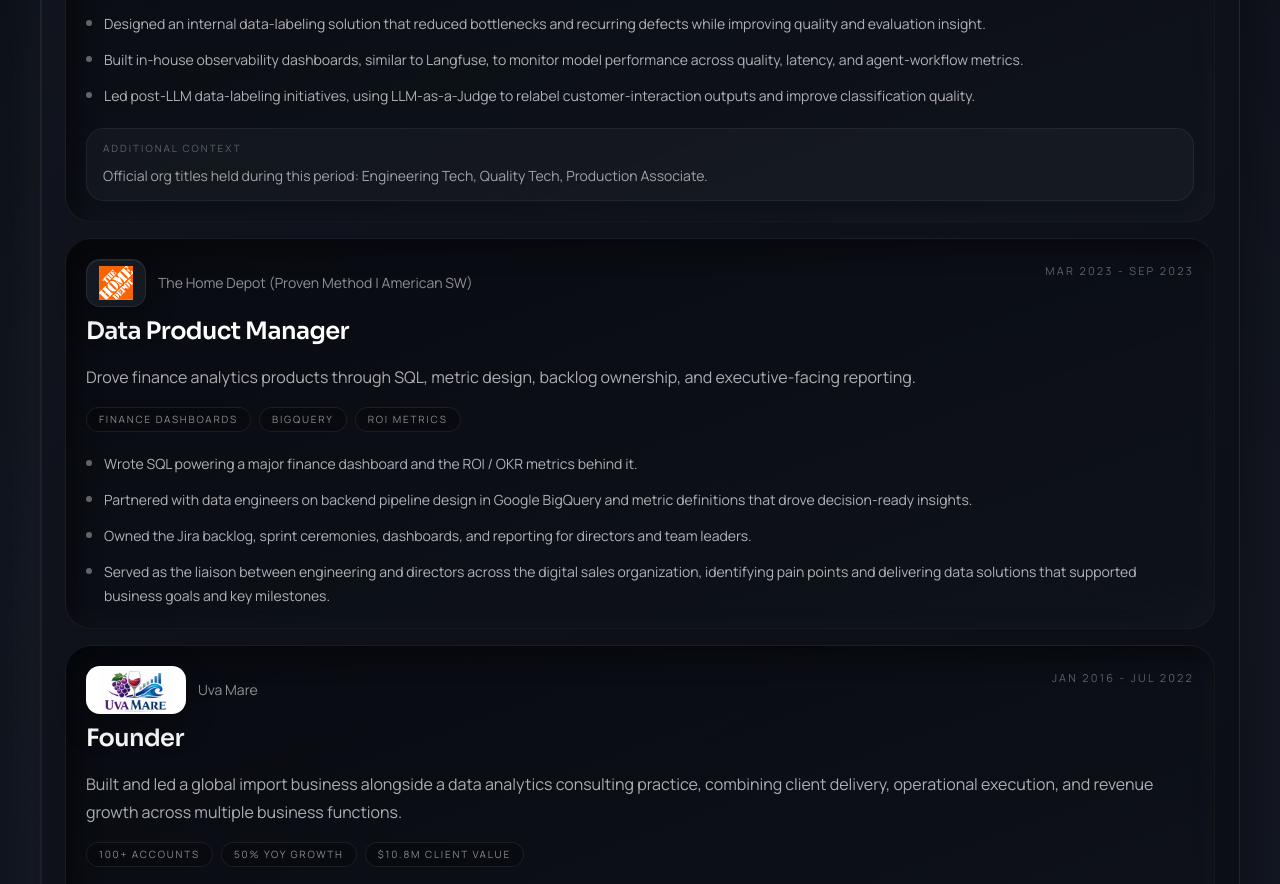
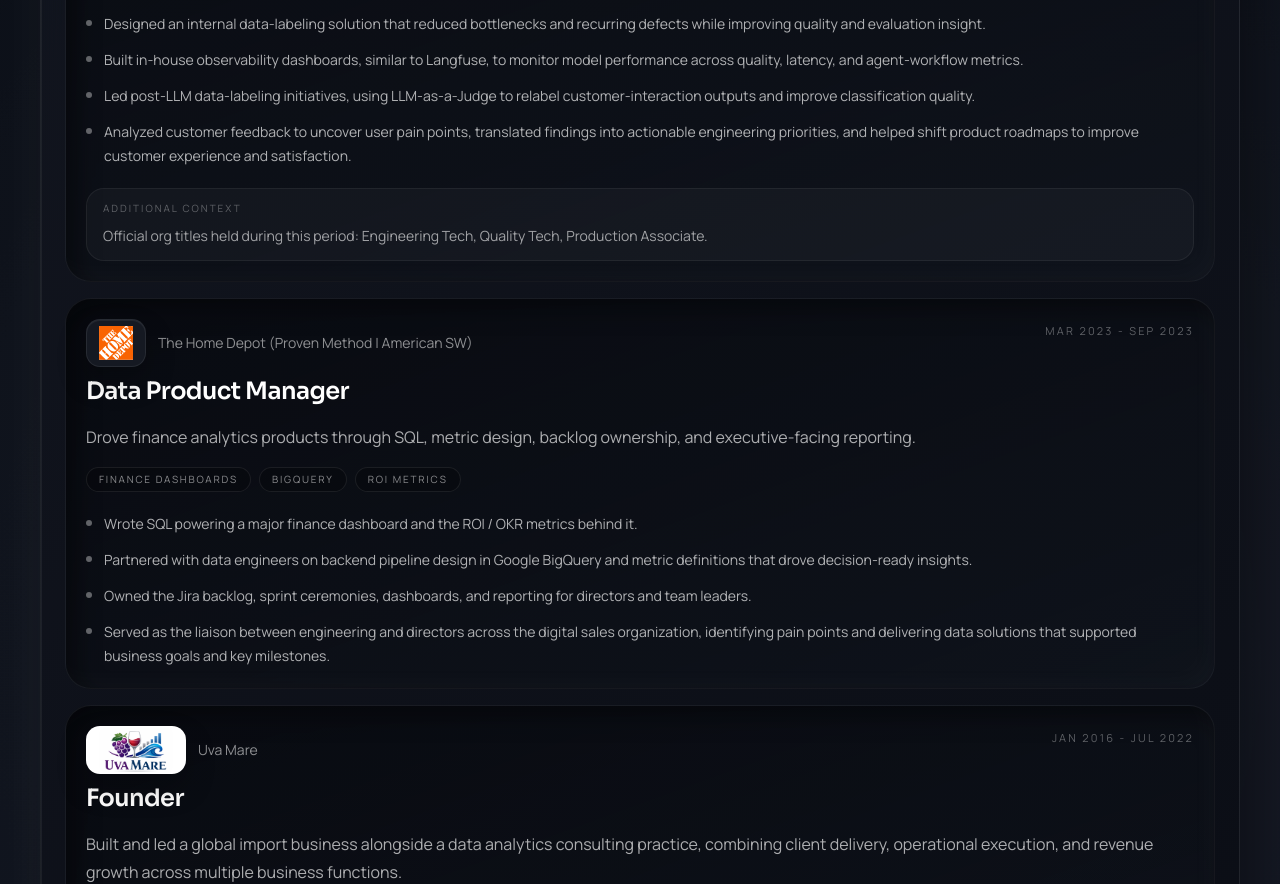
Before and after one commit to StefanoCaruso456/portfolio, a Next.js app: page / in a window 1280 px wide. Shown: the part 3200-4084 px from the top of the page. Built offline with nearby package versions, Linux system fonts and the light colour scheme.

Commit message:
Add Tesla customer feedback highlight

```diff
--- a/data/resume.ts
+++ b/data/resume.ts
@@ -105,6 +105,7 @@ export const resumeRoles: ResumeRole[] = [
       "Designed an internal data-labeling solution that reduced bottlenecks and recurring defects while improving quality and evaluation insight.",
       "Built in-house observability dashboards, similar to Langfuse, to monitor model performance across quality, latency, and agent-workflow metrics.",
       "Led post-LLM data-labeling initiatives, using LLM-as-a-Judge to relabel customer-interaction outputs and improve classification quality.",
+      "Analyzed customer feedback to uncover user pain points, translated findings into actionable engineering priorities, and helped shift product roadmaps to improve customer experience and satisfaction.",
     ],
     note: "Official org titles held during this period: Engineering Tech, Quality Tech, Production Associate.",
   },
```
